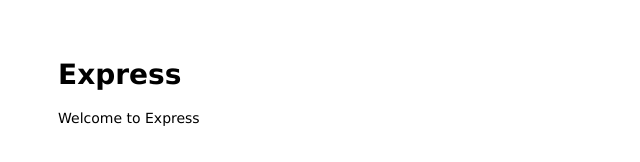
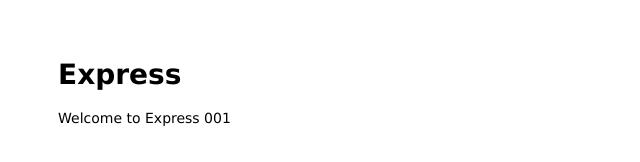
Before and after one commit to debanjan-lab/sample-node-express-app-001, a website: page public/index.html in a window 1280 px wide. Shown: the full height of the page, 0-640 px from the left. Drawn offline with Linux system fonts and the light colour scheme.

Commit message:
1st push

```diff
--- a/public/index.html
+++ b/public/index.html
@@ -7,7 +7,7 @@
 
 <body>
   <h1>Express</h1>
-  <p>Welcome to Express</p>
+  <p>Welcome to Express 001</p>
 </body>
 
 </html>
```
